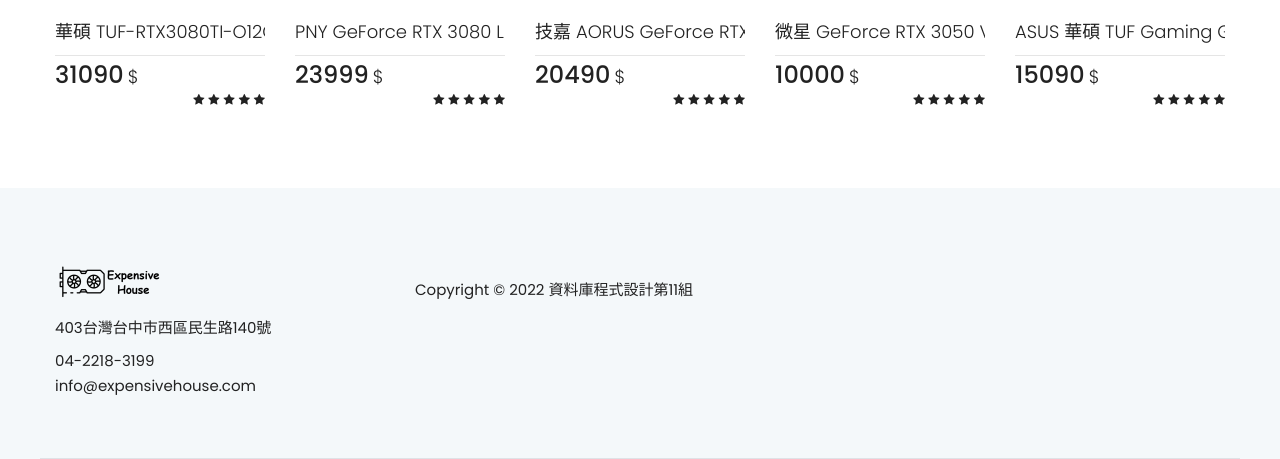
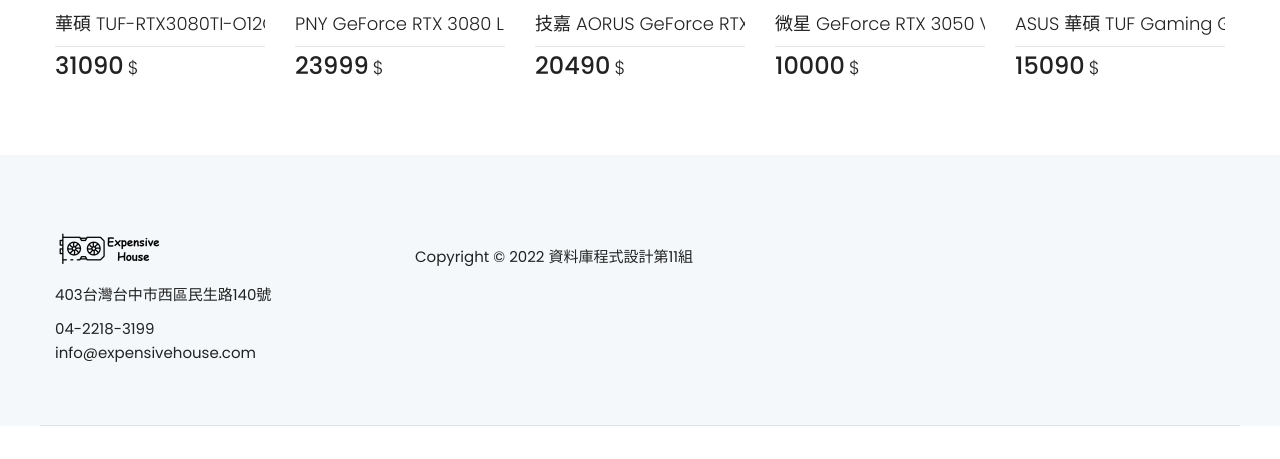
Before and after one commit to Kai5088/shopping-site, a PHP site: page /product-details.php?Goods_ID=1 in a window 1280 px wide. Shown: the part 1593-2052 px from the top of the page. After the commit the page ends 2019 px from the top, so only its background shows below. Run offline with PHP 8.4, Linux system fonts and the light colour scheme; data comes from the database, SQL or seed files in the repository.

Commit message:
remove stars

```diff
--- a/website/product-details.php
+++ b/website/product-details.php
@@ -235,11 +235,6 @@
                                         <a href="$prev_href" class="prev"><i class="fa fa-angle-double-left"></i></a>
                                         <a href="$next_href" class="next"><i class="fa fa-angle-double-right"></i></a>
                                     </div>
-                                    <div class="product-rating d-flex mb--20">
-                                        <div class="star-rating star-five">
-                                            <span>Rated <strong class="rating">5.00</strong> out of 5</span>
-                                        </div>
-                                    </div>
                                     <h3 class="product-title mb--20">$Goods_Name</h3>
                                     <div class="product-price-wrapper mb--25">
                                         <span class="money">$$Goods_Price</span>
@@ -378,15 +373,6 @@
                                                                 <span class="money">$Goods_Price</span>
                                                                 <span class="sign">$</span>
                                                             </div>
-                                                        </div>
-                                                        <div class="product__info--right">
-                                                            <span class="product__rating">
-                                                                <i class="fa fa-star"></i>
-                                                                <i class="fa fa-star"></i>
-                                                                <i class="fa fa-star"></i>
-                                                                <i class="fa fa-star"></i>
-                                                                <i class="fa fa-star"></i>
-                                                            </span>
                                                         </div>
                                                     </div>
                                                 </div>
```
Also changed, not shown: website/index.php (+0 -9 lines), website/shop.php (+0 -9 lines).
